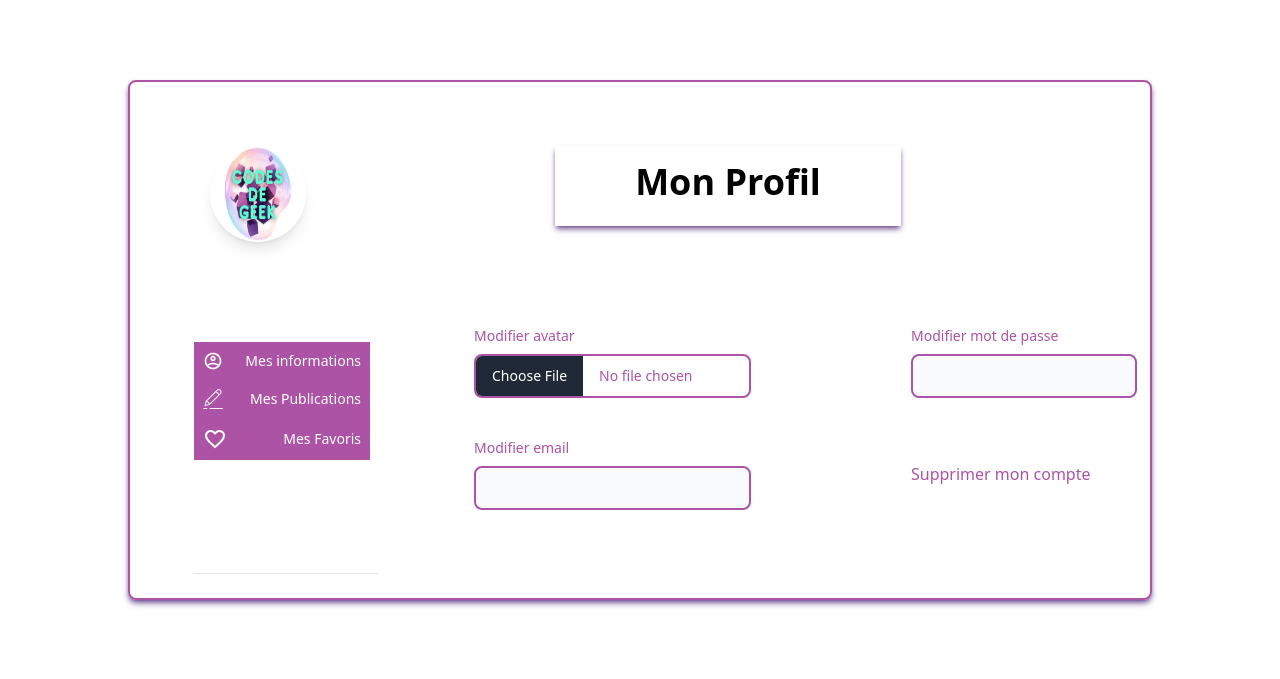
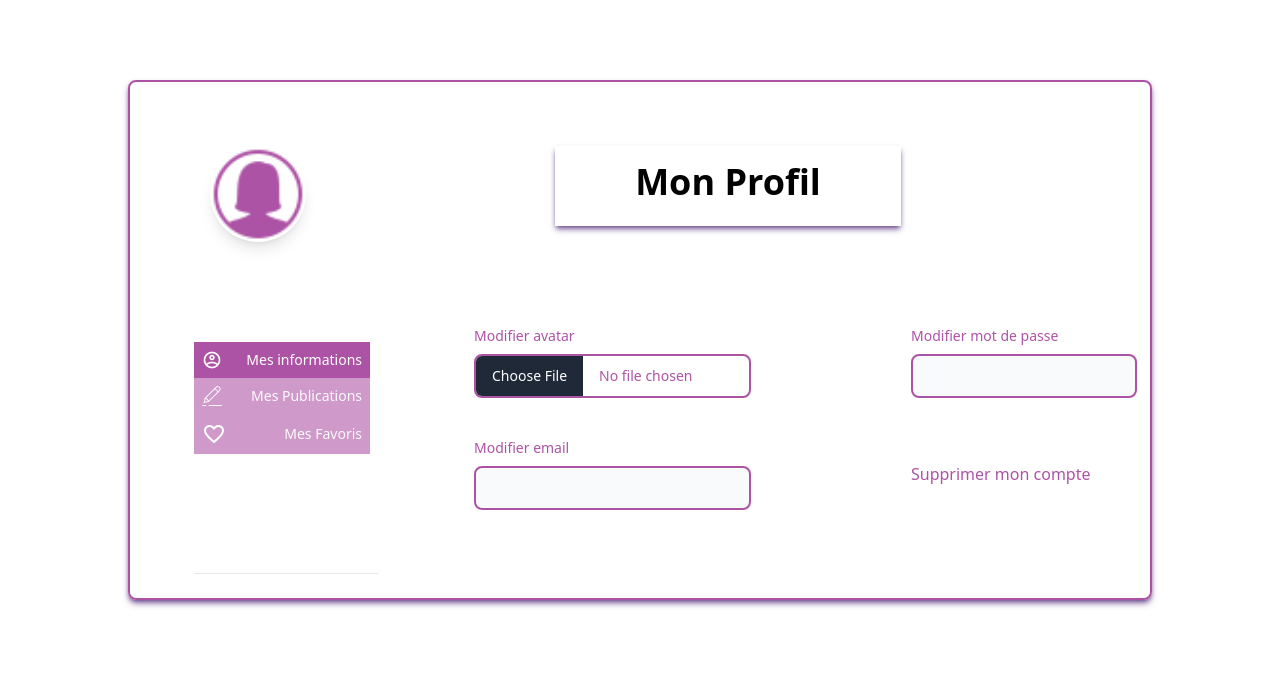
Before and after one commit to Yoann08/C.D.G, a PHP site: page /view/profil.php in a window 1280 px wide. Shown: the top 679 px of the page. Run offline with PHP 8.4, Linux system fonts and the light colour scheme; some libraries are stand-ins or nearby versions.

Commit message:
ajout d'un fichier style.css plus modification avatar profil+ ajout du lien du fichier css dans le head et modification du fichier css pour la page profil pour la tabulation

```diff
--- /dev/null
+++ b/assets/style/index.css
@@ -0,0 +1,24 @@
+:root {
+    --active-tab: #fbfbfb;
+    --active-tab-bg: #ad53a6;
+    --inactive-tab-bg:#ad53a596 ;
+    --inactive-tab: #fbfbfb
+}
+
+#admin-crud button[aria-selected="true"] {
+    color: var(--active-tab) !important;
+    background-color: var(--active-tab-bg) !important;
+}
+
+#admin-crud button[aria-selected="false"] {
+    color: var(--inactive-tab) !important;
+    background-color: var(--inactive-tab-bg) !important;
+}
+#profil button[aria-selected="false"] {
+    color: var(--inactive-tab) !important;
+    background-color: var(--inactive-tab-bg) !important;
+}
+#profil button[aria-selected="false"] {
+    color: var(--inactive-tab) !important;
+    background-color: var(--inactive-tab-bg) !important;
+}
--- a/config/head.php
+++ b/config/head.php
@@ -12,5 +12,6 @@
     <link rel="preconnect" href="https://fonts.gstatic.com" crossorigin>
     <link href="https://fonts.googleapis.com/css2?family=Baloo+2:wght@700;800&family=Roboto:ital,wght@0,500;0,700;1,400&display=swap" rel="stylesheet">
     <script src="../config.tailwind.js"></script>
+    <link rel="stylesheet" href="../assets/style/index.css">
     <title>Codes de geek</title>
 </head>
--- a/view/profil.php
+++ b/view/profil.php
@@ -5,10 +5,10 @@ include '../config/head.php';
 <body>
 
 <!-- Mes Informations -->
-<div class="flex justify-center my-20 sm">
+<div id="profil" class="flex justify-center my-20 sm">
     <div class="shadow-md shadow-purple-dark/[.7] w-4/5 pb-6 border-2 border-purple-light rounded-lg">
         <div class="flex mt-6">
-            <img class="w-24 h-24 mb-3 rounded-full shadow-lg mt-10 ml-20" src="../assets/img/codesdegeek.png" alt="Avatar de profil"/>
+            <img class="w-24 h-24 mb-3 rounded-full shadow-lg mt-10 ml-20" src="../assets/img/avatar.png" alt="Avatar de profil"/>
             <div class="shadow-md shadow-purple-dark/[.7] h-20 px-6 mt-10 mx-auto">
                 <h3 class="font-semibold text-4xl px-14 pt-4">Mon Profil</h3>
             </div>
@@ -17,13 +17,13 @@ include '../config/head.php';
             <div class="flex flex-row ml-6 w-auto border-b border-gray-200">
                 <ul class="flex flex-col -mb-px text-sm font-medium text-center mt-10" id="myTab" data-tabs-toggle="#myTabContent" role="tablist">
                     <li class="mr-2 " role="presentation">
-                        <button class="inline-block w-44 px-2 py-2 text-white bg-purple-light border border-purple-light flex items-center justify-between" id="informations-tab" data-tabs-target="#informations" type="button" role="tab" aria-controls="informations" aria-selected="false"><img src="../assets/img/apprenants.png">Mes informations</button>
+                        <button class="inline-block w-44 px-2 py-2 hover:text-white text-white bg-purple-light flex items-center justify-between" id="informations-tab" data-tabs-target="#informations" type="button" role="tab" aria-controls="informations" aria-selected="true"><img src="../assets/img/apprenants.png">Mes informations</button>
                     </li>
                     <li class="mr-2" role="presentation">
-                        <button class="inline-block w-44 px-2 py-2 text-white bg-purple-light border border-purple-light flex items-center justify-between" id="publications-tab" data-tabs-target="#publications" type="button" role="tab" aria-controls="publications" aria-selected="false"><img src="../assets/img/publications.png">Mes Publications</button>
+                        <button class="inline-block w-44 px-2 py-2 hover:text-white text-white bg-purple-light flex items-center justify-between" id="publications-tab" data-tabs-target="#publications" type="button" role="tab" aria-controls="publications" aria-selected="false"><img src="../assets/img/publications.png">Mes Publications</button>
                     </li>
                     <li class="mr-2" role="presentation">
-                        <button class="inline-block w-44 px-2 py-2 text-white bg-purple-light border border-purple-light flex items-center justify-between" id="favoris-tab" data-tabs-target="#favoris" type="button" role="tab" aria-controls="favoris" aria-selected="false"><img src="../assets/img/favoris.png">Mes Favoris</button>
+                        <button class="inline-block w-44 px-2 py-2 hover:text-white text-white bg-purple-light flex items-center justify-between" id="favoris-tab" data-tabs-target="#favoris" type="button" role="tab" aria-controls="favoris" aria-selected="false"><img src="../assets/img/favoris.png">Mes Favoris</button>
                     </li>
                 </ul>
             </div>
```
Also changed, not shown: assets/img/avatar.png (added).
